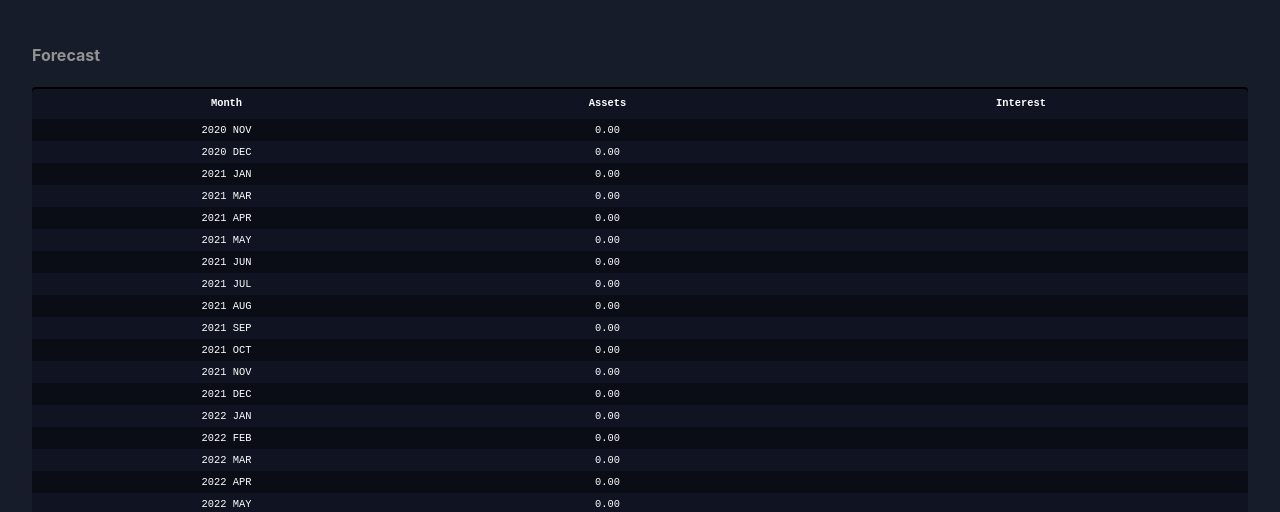
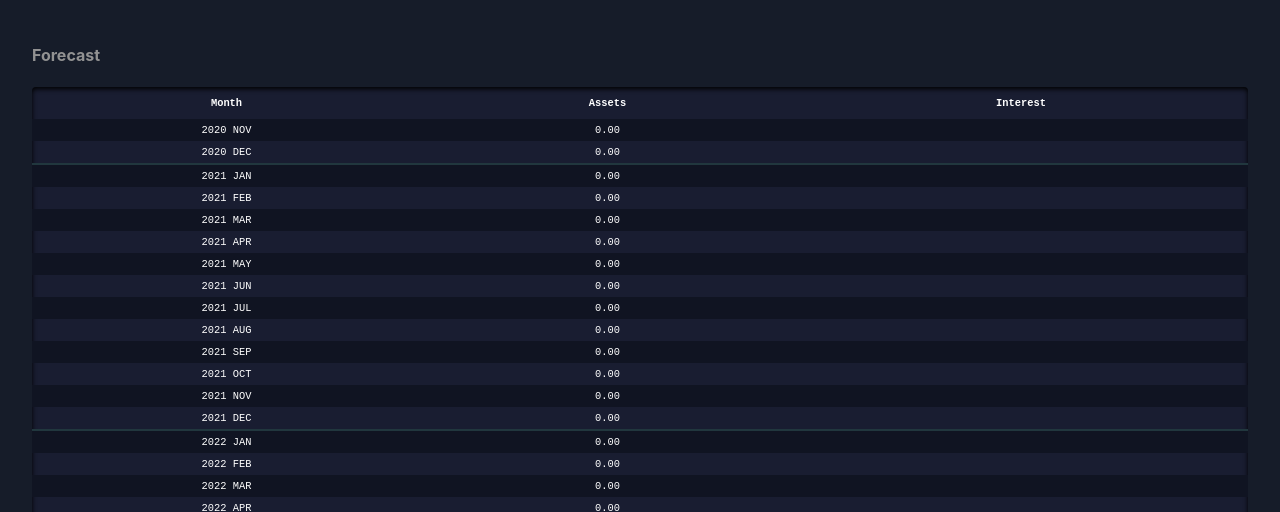
Before and after one commit to kumarasinghe/depositmaster, a website: page www/index.html in a window 1280 px wide. Shown: the part 277-789 px from the top of the page. Drawn offline with Linux system fonts and the light colour scheme.

Commit message:
added last month not appearing

```diff
--- a/www/index.html
+++ b/www/index.html
@@ -56,10 +56,10 @@
         width: 100%;
         font-size: 0.8em;
         text-align: center;
-        background-color: #101321;
+        background-color: #191d31;
         padding: 1em;
         border-radius: 4px;
-        box-shadow: inset 0 2px black;
+        box-shadow: inset 0 2px 5px black;
         border-collapse: collapse;
       }
       #forecastTable th{
@@ -72,7 +72,10 @@
         padding: 5px;
       }
       #forecastTable>tbody>tr:nth-of-type(odd){
-        background-color: #0a0d16;
+        background-color: #101422;
+      }
+      .january{
+        border-top: 2px solid #21373e;
       }
     </style>
   </head>
--- a/www/index.js
+++ b/www/index.js
@@ -29,15 +29,14 @@ const monthNames = [
     "tr:first-child>td:last-child"
   ).innerText;
 
-  if(monthlyInterest.innerText == ''){
-    monthlyInterest.innerText = '0.00'
+  if (monthlyInterest.innerText == "") {
+    monthlyInterest.innerText = "0.00";
   }
 
   // show total assets from forecast table
   totalAssets.innerText = forecastTableBody.querySelector(
     "tr:first-child>td:nth-child(2)"
   ).innerText;
-
 })();
 
 function getNewCard(id, title, value) {
@@ -72,7 +71,7 @@ function generateForecastTable() {
     for (let itemID in itemMap) {
       // iterate each day entry of item
       itemMap[itemID].forecast.forEach((entry) => {
-        // accumulate interest
+        // accumulate interest for current month entries
         let entryDate = new Date(entry[0]);
         if (
           entryDate.getFullYear() == date.getFullYear() &&
@@ -106,8 +105,13 @@ function generateForecastTable() {
       : "";
     tr.appendChild(td);
 
+    // draw a seperator on january
+    if (date.getMonth() == 0) {
+      tr.classList.add("january");
+    }
+
     forecastTableBody.appendChild(tr);
     // increment term
-    date.setMonth(date.getMonth() + 1);
+    date.setDate(lastDate.getDate() + 1);
   }
 }
--- a/www/items.js
+++ b/www/items.js
@@ -1,16 +1,19 @@
 let itemMap = {};
 const FORECAST_YEARS = 5;
-const forecastEndDate = new Date();
-forecastEndDate.setFullYear(forecastEndDate.getFullYear() + FORECAST_YEARS);
+const forecastEndDate = new Date(
+  new Date().getFullYear() + FORECAST_YEARS,
+  new Date().getMonth() + 1,
+  0
+);
 
 if (localStorage["itemMap"]) {
   itemMap = JSON.parse(localStorage["itemMap"]);
   for (let itemID in itemMap) {
     let item = itemMap[itemID];
-    // parse date objetcs
-    item.startDate = new Date(item.startDate);
+    // parse date objetcs. trim time
+    item.startDate = new Date(new Date(item.startDate).toDateString());
     if (item.endDate) {
-      item.endDate = new Date(item.endDate);
+      item.endDate = new Date(new Date(item.endDate).toDateString());
     }
 
     generateItemForecast(item);
@@ -45,7 +48,7 @@ function generateItemForecast(item) {
     (item.endDate ? date <= item.endDate : true)
   ) {
     let term = date.toDateString();
-    item.forecast.push([term, 0, undefined]); // [month, value, interest for value]
+    item.forecast.push([term, 0, 0]); // [month, value, interest for value]
     date.setDate(date.getDate() + 1);
   }
 
@@ -100,7 +103,7 @@ function generateItemForecast(item) {
       // set interest
       let interest;
       // interest occuring point
-      if (entry[2] != undefined) {
+      if (entry[2] == "*") {
         interest = entry[2] = (entry[1] * (item.interest.rate / 100)) / 12;
       } else {
         interest = entry[2] = 0;
--- a/www/master.css
+++ b/www/master.css
@@ -20,7 +20,7 @@ body {
 }
 button {
   border-radius: 4px;
-  background-color: rgb(28, 34, 48);
+  background-color: rgb(31, 37, 53);
   border: none;
   padding: 1em 2em;
   font-weight: bold;
```
Also changed, not shown: www/forecast.html (+7 -4 lines), www/forecast.js (+6 -1 lines).
